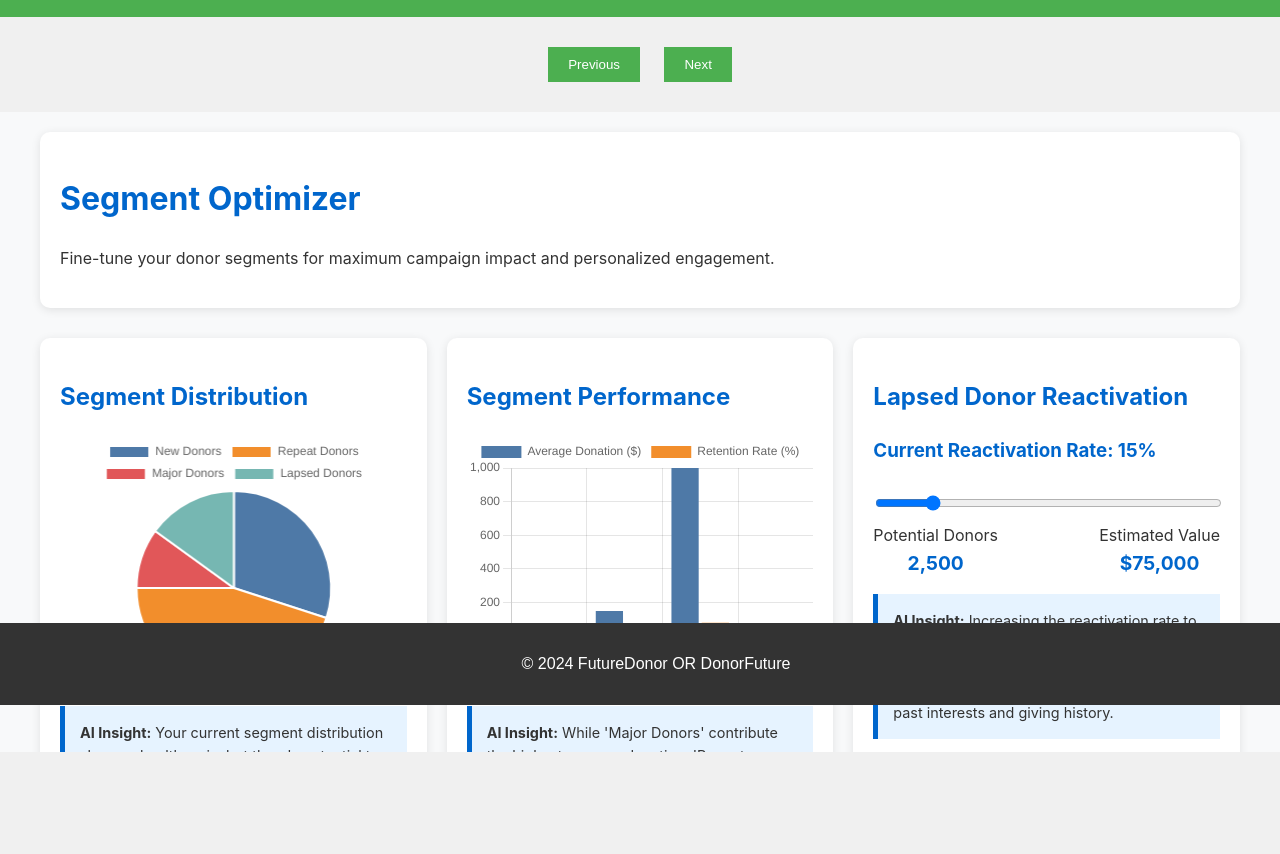
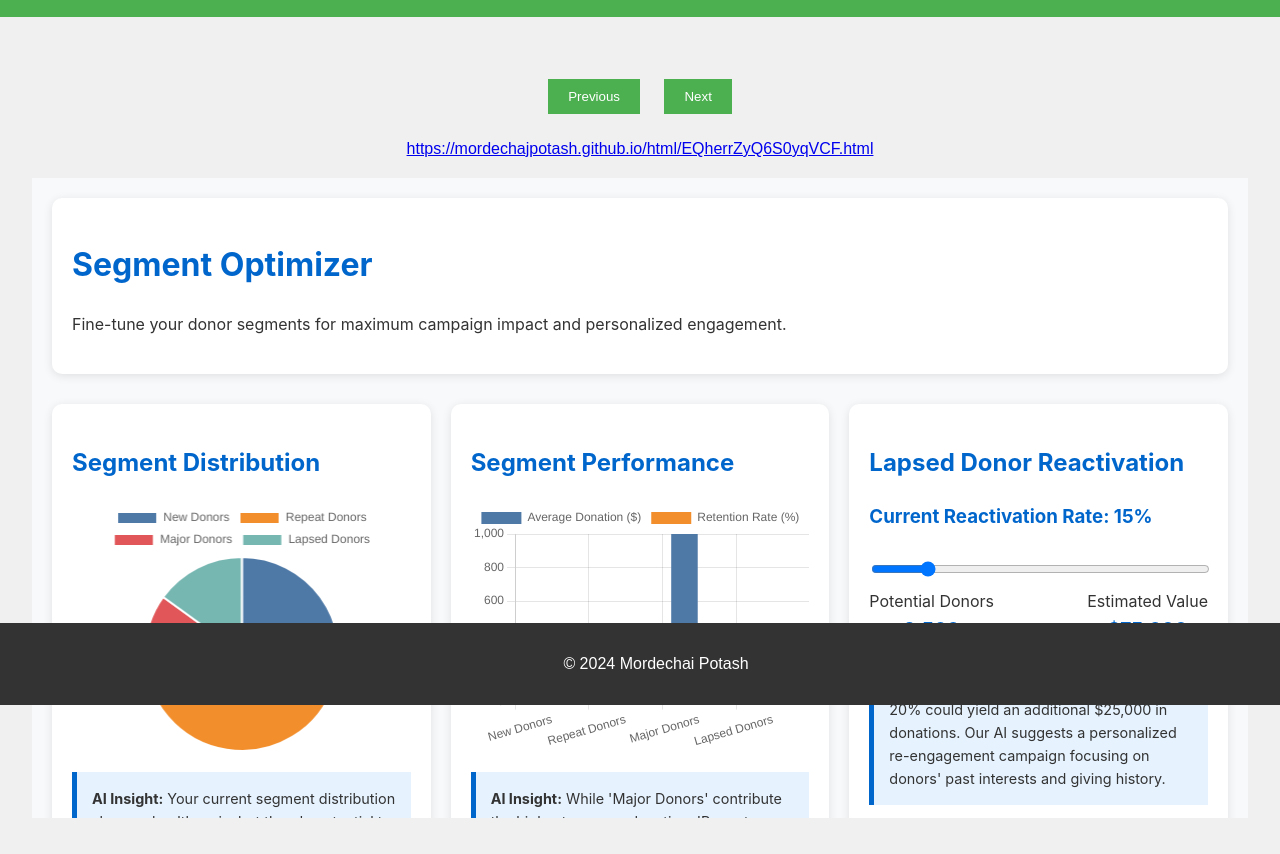
Before and after one commit to mordechaipotash/html, a plain HTML site: page index.html in a window 1280 px wide. Shown: the part 95-949 px from the top of the page. Before the commit the page ends 851 px from the top, so only its background shows below. Drawn offline with nearby package versions, Linux system fonts and the light colour scheme.

Commit message:
Update index.html

```diff
--- a/index.html
+++ b/index.html
@@ -55,6 +55,7 @@
     <header>
         <h1>View HTML Files</h1>
     </header>
+    <main>
         <div class="navigation">
             <button id="prevBtn" onclick="prevPage()">Previous</button>
             <button id="nextBtn" onclick="nextPage()">Next</button>
@@ -62,8 +63,9 @@
         </div>
 
         <iframe id="viewer" src=""></iframe>
+    </main>
     <footer>
-        <p>© 2024 FutureDonor OR DonorFuture</p>
+        <p>© 2024 Mordechai Potash</p>
     </footer>
     <script>
         const files = [
@@ -118,7 +120,9 @@
 
         function showPage(page) {
             const viewer = document.getElementById('viewer');
+            const currentPageLink = document.getElementById('currentPageLink');
             viewer.src = files[page];
+            currentPageLink.innerHTML = `<a href="${files[page]}" target="_blank">https://mordechajpotash.github.io/html/${files[page]}</a>`;
         }
 
         function nextPage() {
```
Lines whose indentation alone changed are shown as unchanged.
